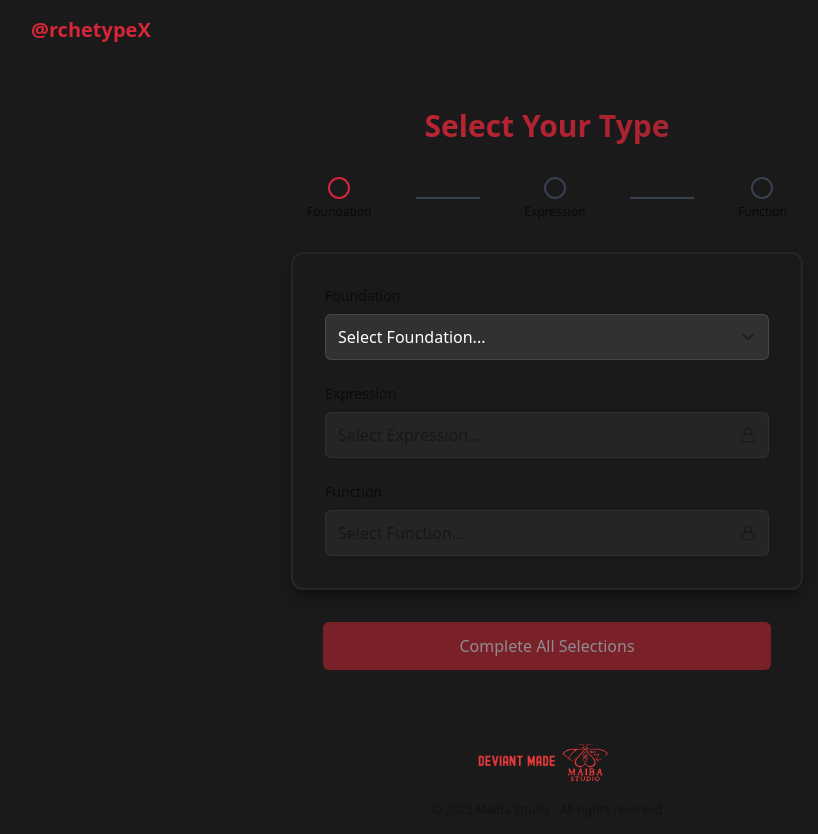
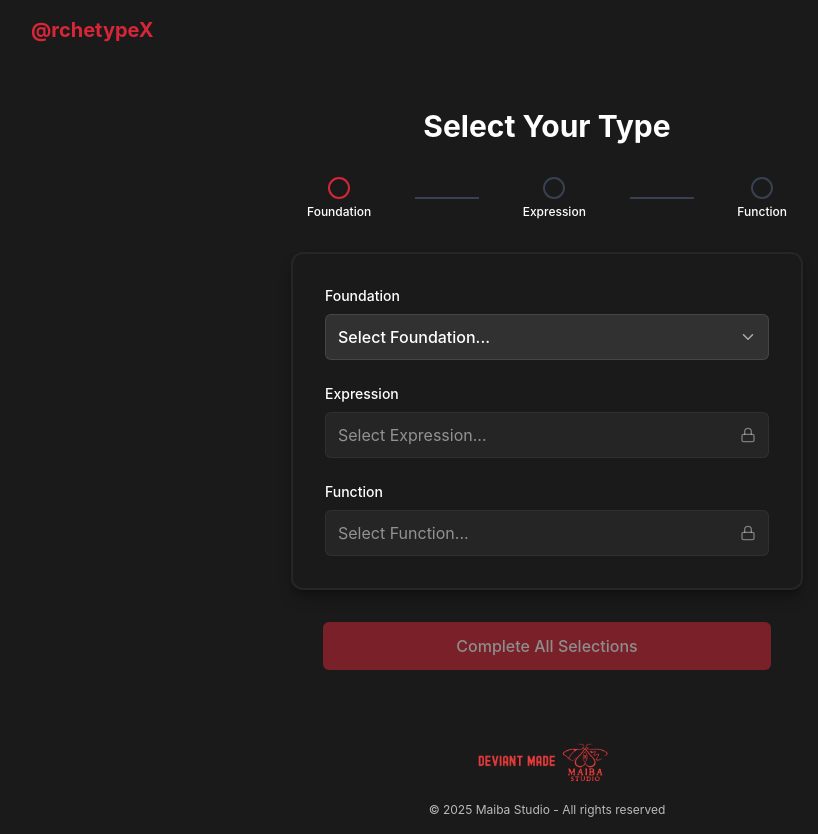
Before and after one commit to MAIBA-Studio/the-archetype-test, a React (Vite) app: page /selection in a window 1280 px wide. Shown: the whole page, without its empty margins (93-911 px from the left). Built offline with nearby package versions, Linux system fonts and the light colour scheme.

Commit message:
Improve text legibility
Improved text legibility on dark backgrounds by using a cleaner, white font for better contrast.

```diff
--- a/src/components/ArchetypeSelect.tsx
+++ b/src/components/ArchetypeSelect.tsx
@@ -1,3 +1,4 @@
+
 import React from 'react';
 import { Archetype, foundationArchetypes, expressionArchetypes, functionArchetypes } from '@/lib/archetypes';
 import { ChevronDown, Lock } from 'lucide-react';
@@ -74,11 +75,11 @@ const ArchetypeSelect: React.FC<ArchetypeSelectProps> = ({
   const currentSelection = getCurrentSelection();
   const availableArchetypes = getAvailableArchetypes();
   return <div className={`w-full animate-fade-in ${isActive ? 'opacity-100' : 'opacity-50'}`}>
-      <label className="block text-sm font-medium text-foreground/90 mb-2 bg-transparent">
+      <label className="block text-sm font-medium text-white mb-2 bg-transparent">
         {label}
       </label>
       <div className="relative">
-        {isActive ? <select value={currentSelection?.id || ''} onChange={handleChange} className="w-full bg-background/10 border border-white/10 rounded-md py-2.5 px-3 appearance-none focus:outline-none focus:ring-1 focus:ring-crimson/50 transition-all text-white" disabled={!isActive}>
+        {isActive ? <select value={currentSelection?.id || ''} onChange={handleChange} className="w-full bg-background/10 border border-white/10 rounded-md py-2.5 px-3 appearance-none focus:outline-none focus:ring-1 focus:ring-crimson/50 transition-all text-white font-medium" disabled={!isActive}>
             <option value="" disabled>
               Select {label}...
             </option>
@@ -86,14 +87,14 @@ const ArchetypeSelect: React.FC<ArchetypeSelectProps> = ({
                 {archetype.emoji} {archetype.name}
               </option>)}
           </select> : <div className="flex items-center justify-between w-full bg-background/5 border border-white/5 rounded-md py-2.5 px-3 cursor-not-allowed">
-            <span className="text-foreground/50">Select {label}...</span>
-            <Lock size={16} className="text-foreground/40" />
+            <span className="text-white/50">Select {label}...</span>
+            <Lock size={16} className="text-white/40" />
           </div>}
         {isActive && <div className="absolute right-3 top-1/2 transform -translate-y-1/2 pointer-events-none">
-            <ChevronDown size={18} className="text-foreground/60" />
+            <ChevronDown size={18} className="text-white/60" />
           </div>}
       </div>
-      {currentSelection && <p className="mt-2 text-sm text-foreground/70 italic">
+      {currentSelection && <p className="mt-2 text-sm text-white/80 italic">
           {currentSelection.description}
         </p>}
     </div>;
--- a/src/index.css
+++ b/src/index.css
@@ -2,6 +2,7 @@
 @tailwind base;
 @tailwind components;
 @tailwind utilities;
+@import url('https://fonts.googleapis.com/css2?family=Inter:wght@100;200;300;400;500;600;700;800;900&display=swap');
 
 @layer base {
   :root {
@@ -70,6 +71,7 @@
 @layer base {
   * {
     @apply border-border;
+    font-family: 'Inter', sans-serif;
   }
   body {
     @apply bg-background text-foreground;
--- a/src/pages/Selection.tsx
+++ b/src/pages/Selection.tsx
@@ -23,7 +23,7 @@ const Selection = () => {
   };
 
   return (
-    <div className="min-h-screen flex flex-col bg-charcoal text-foreground relative">
+    <div className="min-h-screen flex flex-col bg-charcoal text-white relative">
       {/* Grain texture overlay */}
       <div className="grain-bg"></div>
 
@@ -31,7 +31,7 @@ const Selection = () => {
 
       <main className="flex-1 flex flex-col items-center justify-center px-4 sm:px-6 py-8 sm:py-12">
         <div className="w-full max-w-lg mx-auto">
-          <h2 className="text-2xl sm:text-3xl font-bold mb-8 text-center bg-gradient-to-r from-crimson/90 to-crimson/70 bg-clip-text text-transparent">Select Your Type</h2>
+          <h2 className="text-2xl sm:text-3xl font-bold mb-8 text-center text-white">Select Your Type</h2>
 
           {/* Progress indicator */}
           <div className="flex items-center justify-between mb-8 px-4">
@@ -40,7 +40,7 @@ const Selection = () => {
                 <CheckCircle className="w-6 h-6 text-crimson" /> :
                 <Circle className="w-6 h-6 text-crimson" />
               }
-              <span className="text-xs mt-1 font-medium">Foundation</span>
+              <span className="text-xs mt-1 font-medium text-white">Foundation</span>
             </div>
             <div className="w-16 h-0.5 bg-gray-700">
               {selectedFoundation &&
@@ -58,7 +58,7 @@ const Selection = () => {
                 <CheckCircle className="w-6 h-6 text-crimson" /> :
                 <Circle className={`w-6 h-6 ${isStepActive('expression') ? 'text-crimson' : 'text-gray-700'}`} />
               }
-              <span className="text-xs mt-1 font-medium">Expression</span>
+              <span className="text-xs mt-1 font-medium text-white">Expression</span>
             </div>
             <div className="w-16 h-0.5 bg-gray-700">
               {selectedExpression &&
@@ -76,7 +76,7 @@ const Selection = () => {
                 <CheckCircle className="w-6 h-6 text-crimson" /> :
                 <Circle className={`w-6 h-6 ${isStepActive('function') ? 'text-crimson' : 'text-gray-700'}`} />
               }
-              <span className="text-xs mt-1 font-medium">Function</span>
+              <span className="text-xs mt-1 font-medium text-white">Function</span>
             </div>
           </div>
 
@@ -106,7 +106,7 @@ const Selection = () => {
             className="h-12 md:h-14"
           />
         </a>
-        <p className="text-xs text-foreground/50">© {new Date().getFullYear()} Maiba Studio - All rights reserved</p>
+        <p className="text-xs text-white/70">© {new Date().getFullYear()} Maiba Studio - All rights reserved</p>
       </footer>
     </div>
   );
```
